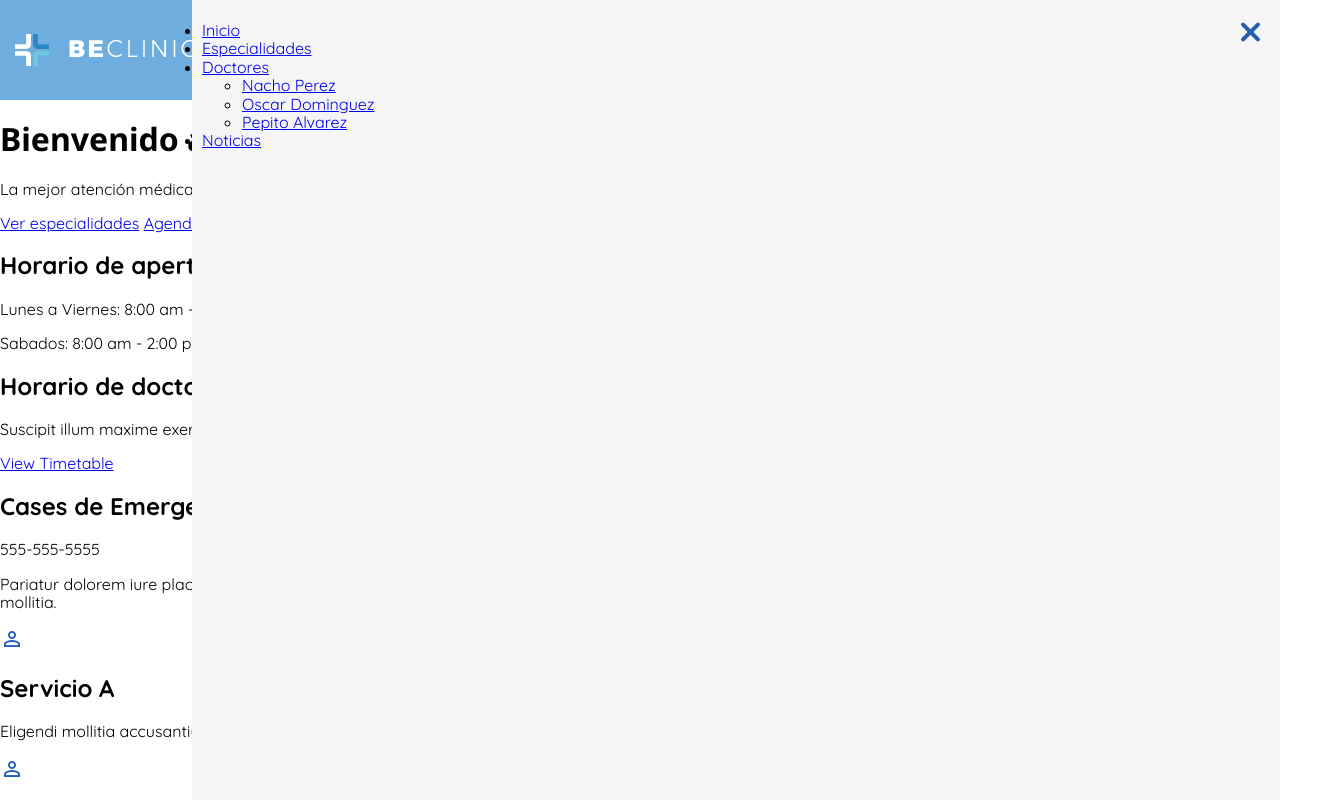
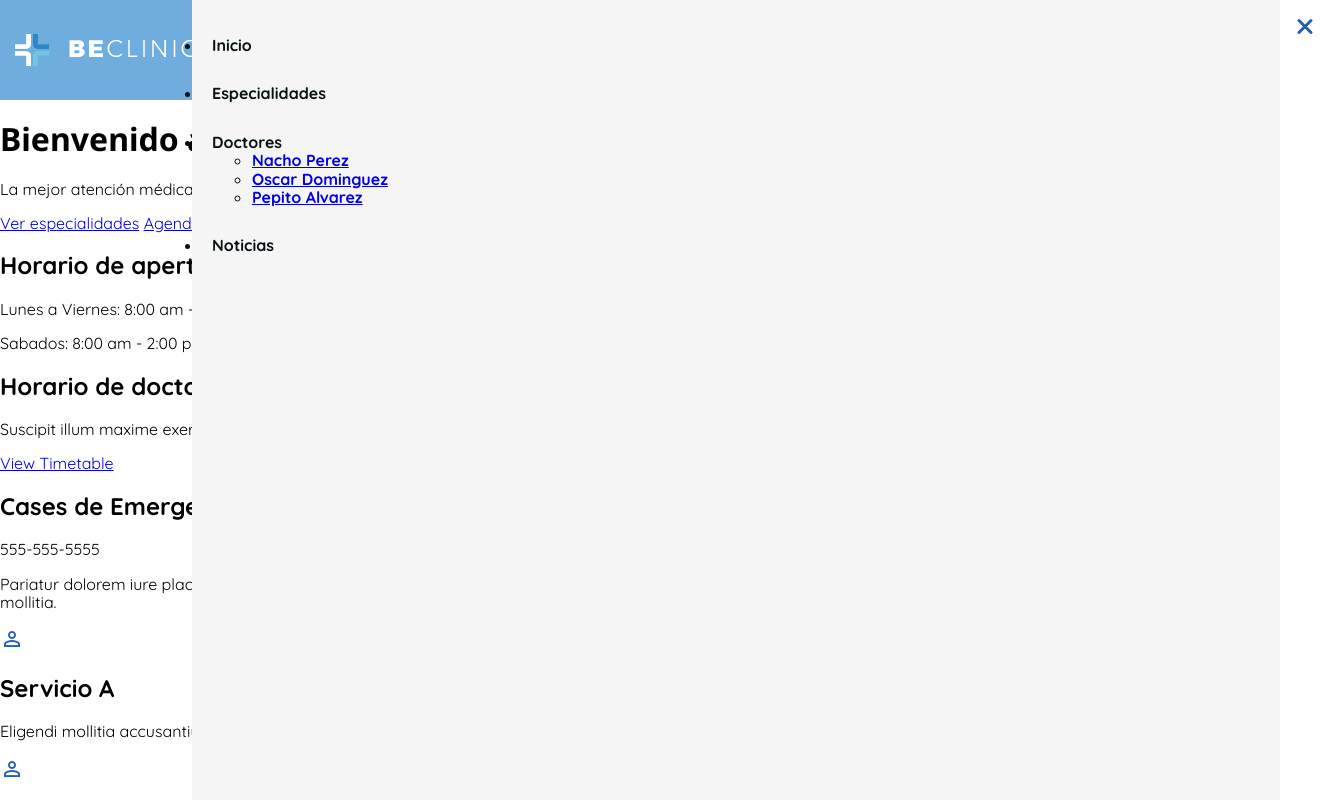
Before and after one commit to renpereiradx/clinic-web-site, a website built with Vite: page vite-clinic-website/index.html in a window 1280 px wide. Both pictures are taken after a click on the button 1251 px from the left and 49 px from the top of the page. Shown: the top 800 px of the page, 1330 px wide, since content can reach past the window. Built offline with nearby package versions, Linux system fonts and the light colour scheme.

Commit message:
Refactor header menu styles

```diff
--- /dev/null
+++ b/vite-clinic-website/style/sass/library/hamburgers-settings.scss
@@ -0,0 +1,3 @@
+$hamburger-layer-width         : 20px;
+$hamburger-layer-height        : 3px;
+$hamburger-layer-spacing       : 4px;
--- a/vite-clinic-website/style/sass/module/header-menu.scss
+++ b/vite-clinic-website/style/sass/module/header-menu.scss
@@ -1,6 +1,4 @@
 .header__menu {
-    display: flex;
-    justify-content: flex-end;
 
     .header__nav {
         position: absolute;
@@ -16,10 +14,31 @@
         transition: all 0.3s ease-in-out;
 
         &-list {
+            display: flex;
             flex-direction: column;
-            justify-content: space-between;
-            align-items: center;
+            justify-content: start;
+            align-items: flex-start;
+            height: 100%;
             padding: 0.5rem 1rem;
+        }
+
+        &-item {
+            margin: 0.5rem 0;
+            padding: 1rem;
+            font-size: map-get($font-sizes, medium);
+            font-weight: 700;
+            color: map-get($colors, text-data);
+            cursor: pointer;
+            transition: all 0.3s ease-in-out;
+
+            &:hover {
+                color: map-get($colors, secondary);
+            }
+        }
+
+        &-link {
+            text-decoration: none;
+            color: inherit;
         }
 
         &.visible {
@@ -31,18 +50,15 @@
     }
 
     &-button {
-        padding-right: 0.2rem;
         .hamburger-inner, .hamburger-inner::before, .hamburger-inner::after {
-            width: 2.5rem;
             background-color: white;
         }
 
         &.is-active {
             position: absolute;
-            top: 0.5rem;
+            top: 0.3rem;
             .hamburger-inner, .hamburger-inner::before, .hamburger-inner::after {
                 background-color: map-get($colors, primary);
-                width: 2.5rem;
             }
         }
     }
--- a/vite-clinic-website/style/sass/style.scss
+++ b/vite-clinic-website/style/sass/style.scss
@@ -22,6 +22,7 @@ $secondary-font: 'Noto Serif', serif;
 
 @import "./base/normalize.scss";
 @import "./base/base.scss";
+@import "library/hamburgers-settings.scss";
 @import "../../node_modules/hamburgers/_sass/hamburgers/hamburgers.scss";
 @import "layout/header.scss";
 @import "module/header-menu.scss";
```
